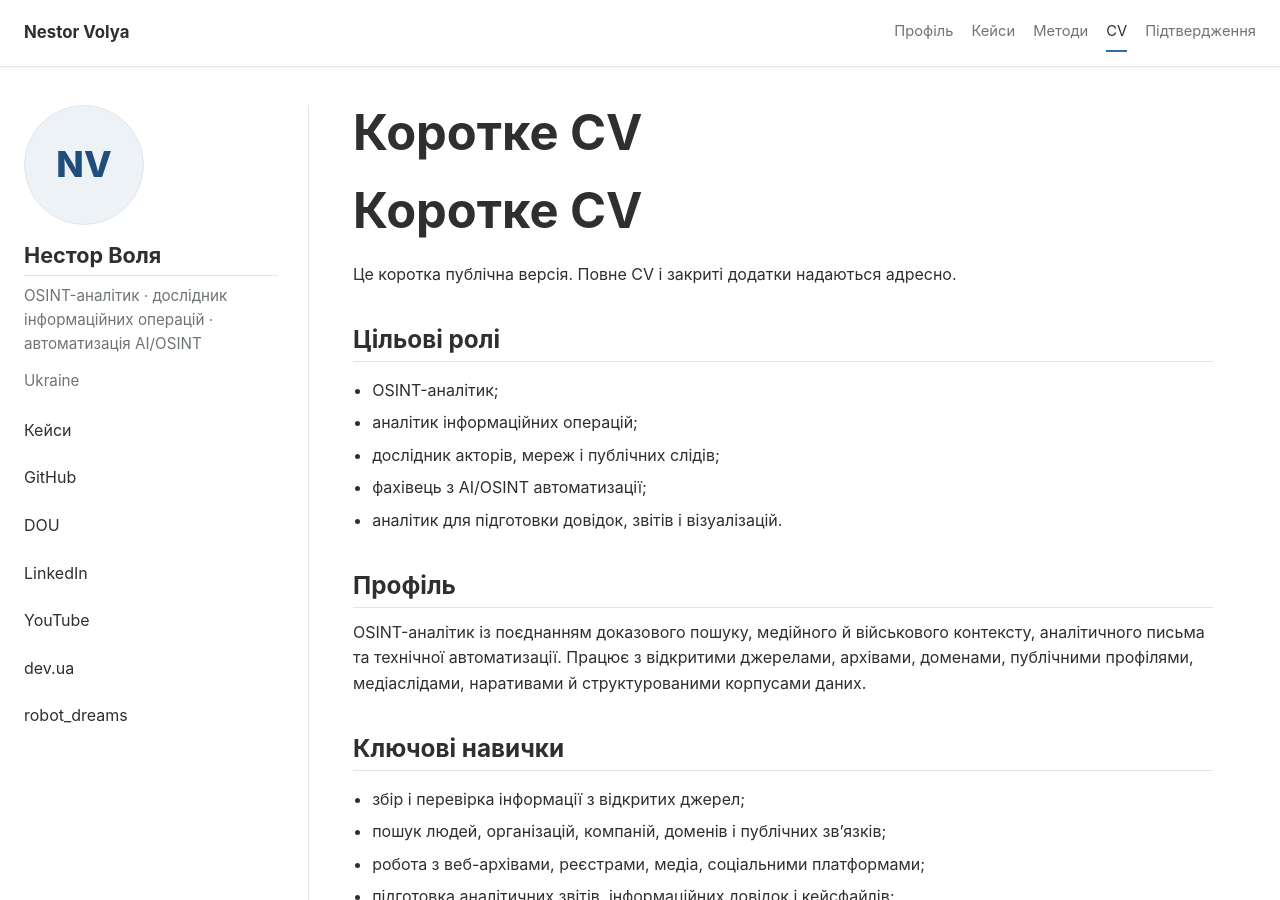
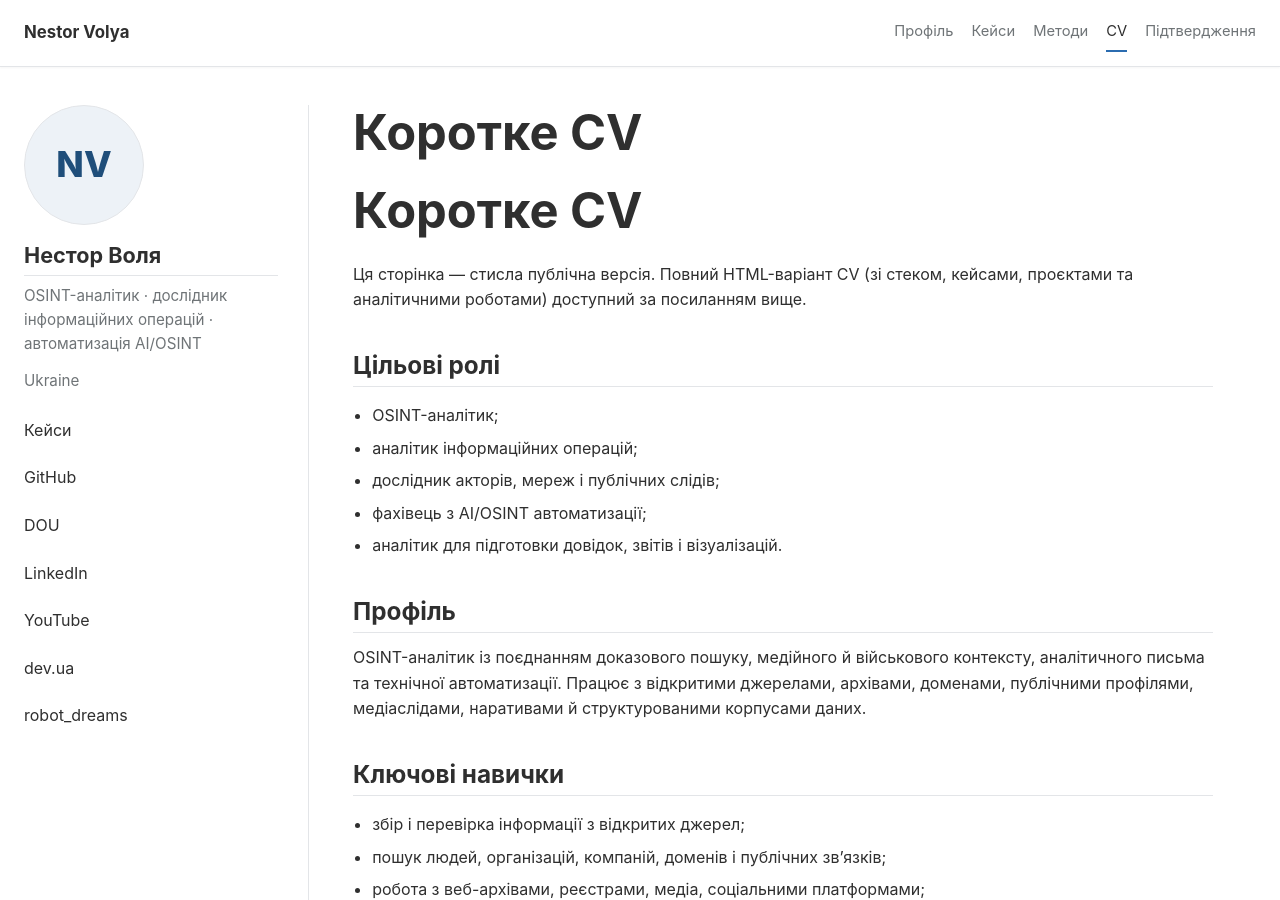
Before and after one commit to NestorVolya/nestorvolya.github.io, a Jekyll site: the page built from cv.md, in a window 1280 px wide and 900 px high. Built offline with Jekyll 4.4.1, drawn with Linux system fonts in a browser that asks for light colours.

Commit message:
оновлення сайту
Co-Authored-By: Claude Sonnet 4.6 <noreply@anthropic.com>

```diff
--- a/cv.md
+++ b/cv.md
@@ -6,7 +6,8 @@ permalink: /cv/
 
 # Коротке CV
 
-Це коротка публічна версія. Повне CV і закриті додатки надаються адресно.
+
+Ця сторінка — стисла публічна версія. Повний HTML-варіант CV (зі стеком, кейсами, проєктами та аналітичними роботами) доступний за посиланням вище.
 
 ## Цільові ролі
 
```
